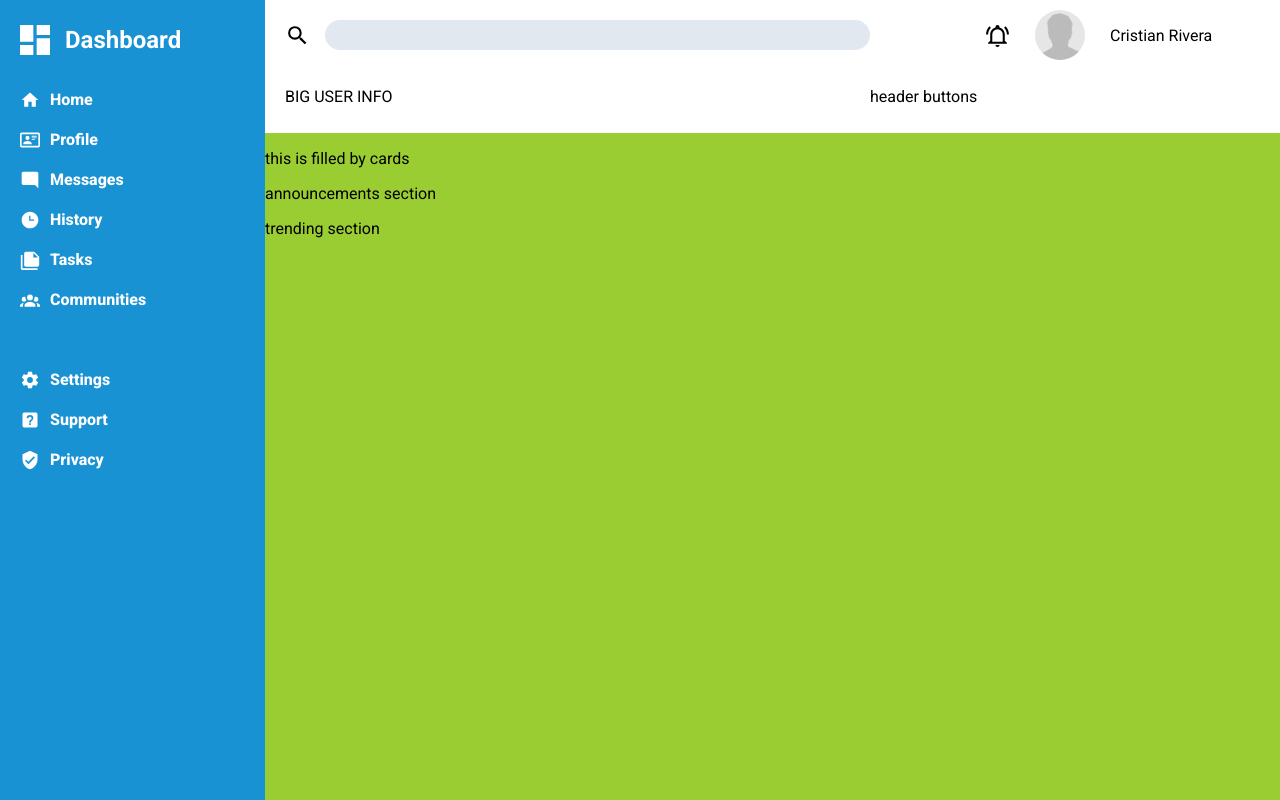
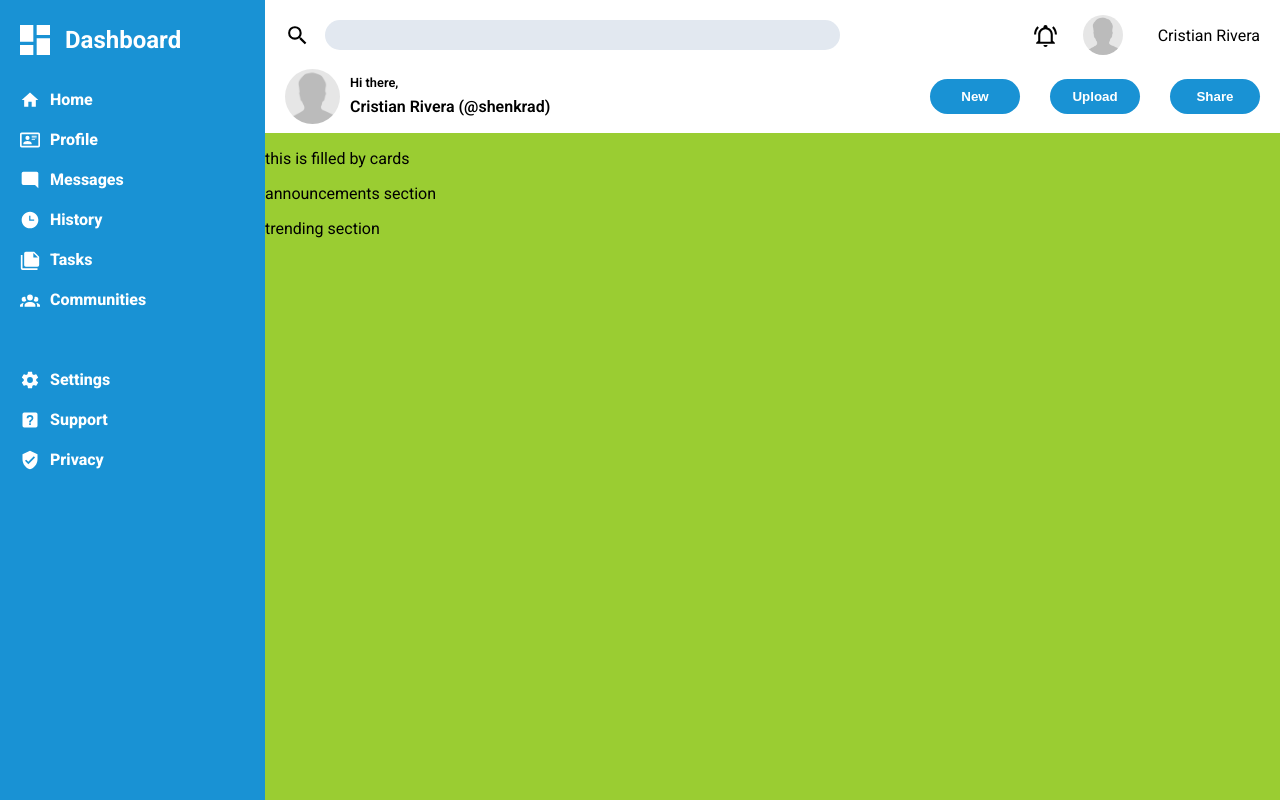
Before and after one commit to Shenkrad/odin-admin-dashboard, a plain HTML site: page index.html in a window 1280 px wide. Drawn offline with Linux system fonts and the light colour scheme.

Commit message:
feat: complete header styles

```diff
--- a/index.html
+++ b/index.html
@@ -65,10 +65,16 @@
                 <p>Cristian Rivera</p>
             </div>
             <div class="user-info-big">
-                <p>BIG USER INFO</p>
+                <img id="profile-picture-big" src="img/256px-Profile_photo_placeholder_square.svg.png" alt="User profile image">
+                <div id="username-box">
+                    <p id="small-upper-text">Hi there,</p>
+                    <p id="username-big">Cristian Rivera (@shenkrad)</p>
+                </div>
             </div>
             <div class="header-buttons">
-                <p>header buttons</p>
+                <button class="header-button">New</button>
+                <button class="header-button">Upload</button>
+                <button class="header-button">Share</button>
             </div>
         </div>
         <div class="main-content">
--- a/style.css
+++ b/style.css
@@ -8,6 +8,7 @@
 body {
     font-family: 'Roboto', sans-serif;
     margin: 0;
+    box-sizing: border-box;
 }
 
 .container {
@@ -15,6 +16,10 @@ body {
     grid-template-columns: 1fr 4fr;
     grid-template-rows: 1fr 5fr;
     height: 100vh;
+}
+
+button:hover {
+    cursor: pointer;
 }
 
 /* Sidebar */
@@ -74,6 +79,7 @@ body {
     grid-template-columns: 1.5fr 1fr;
     grid-template-rows: 50px 1fr;
     align-items: center;
+    column-gap: 50px;
 }
 
 #search-icon {
@@ -100,7 +106,12 @@ body {
 }
 
 #profile-picture-small {
-    width: 50px;
+    width: 40px;
+    border-radius: 50%;
+}
+
+#profile-picture-big {
+    width: 55px;
     border-radius: 50%;
 }
 
@@ -109,11 +120,48 @@ body {
     align-items: center;
     justify-content:end;
     column-gap: 25px;
-    grid-template-columns: 25px 50px 150px;
+    grid-template-columns: 25px 50px auto;
+}
+
+.user-info-big {
+    display: grid;
+    grid-template-columns: 55px 1fr;
+    column-gap: 10px;
+    align-items: center;
+}
+
+#username-box {
+    font-weight: 600;
+}
+
+#small-upper-text {
+    font-size: .8em;
+    margin-bottom: 0;
+}
+
+#username-big{
+    margin-top: 7px;
 }
 
 .user-info-small p {
     display: inline;
+}
+
+.header-buttons {
+    display: grid;
+    grid-template-columns: repeat(3, auto);
+    justify-content:end;
+    column-gap: 30px;
+}
+
+.header-button {
+    background-color: #1992d4;
+    border: 0;
+    border-radius: 20px;
+    width: 90px;
+    padding: 10px 20px;
+    color: white;
+    font-weight: 600;
 }
 
 /* main content*/
```
